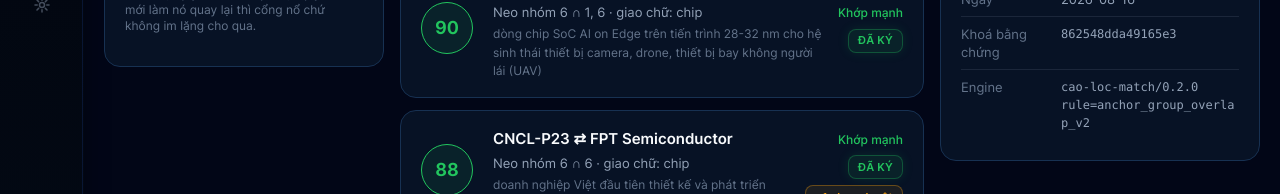
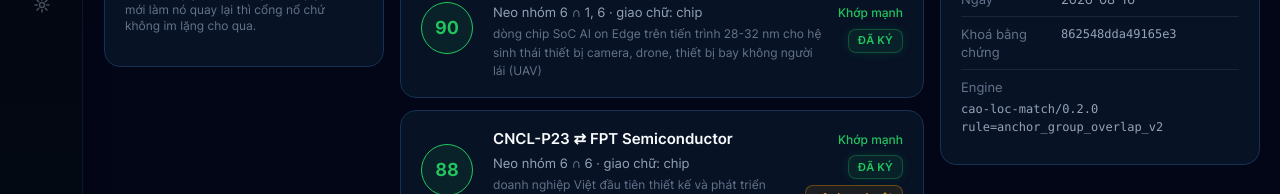
Before and after one commit to nclamvn/CLM, a Next.js app: page /dashboard/matching in a window 1280 px wide. Shown: the part 509-703 px from the top of the page. Built offline with nearby package versions, Linux system fonts and the light colour scheme; no server answers.

Commit message:
fix(ui): chuoi dinh danh dai xuong dong rieng thay vi ngat giua chu

```diff
--- a/components/dash/MatchingWorkbench.tsx
+++ b/components/dash/MatchingWorkbench.tsx
@@ -166,7 +166,7 @@ export function MatchingWorkbench() {
                   {current.khoaBangChung ?? 'chưa đóng khoá'}
                 </span>
               </li>
-              <li><span className="mw-trail__k">Engine</span><span className="mw-trail__v t-mono-01">{current.engine}</span></li>
+              <li className="is-dai"><span className="mw-trail__k">Engine</span><span className="mw-trail__v t-mono-01">{current.engine}</span></li>
             </ul>
 
             {current.chuaDuyet.length > 0 ? (
--- a/styles/dashboard.css
+++ b/styles/dashboard.css
@@ -470,6 +470,10 @@
 .dash-shell .mw-trail__k { color: var(--color-text-muted); }
 .dash-shell .mw-trail__v { color: var(--color-text-secondary); min-width: 0; overflow-wrap: anywhere; }
 .dash-shell .mw-trail li.is-claim .mw-trail__v { color: var(--color-accent-amber); }
+/* Dong mang chuoi dinh danh dai (engine version, khoa bam): cho nhan len tren, gia tri
+   chiem tron be ngang. Ep vao cot 1fr thi chuoi mono bi ngat GIUA CHU, kieu 'overla p_v2',
+   nhin nhu chu bi hong chu khong nhu chu xuong dong. */
+.dash-shell .mw-trail li.is-dai { grid-template-columns: minmax(0, 1fr); gap: var(--space-1); }
 .dash-shell .mw-vouch { margin-top: var(--space-3); padding: var(--space-2_5) var(--space-3); border-radius: var(--radius-sm); background: var(--fill-blue-subtle); border: var(--stroke-hairline) solid var(--color-border-subtle); font-size: 12px; line-height: 16px; color: var(--color-text-secondary); }
 .dash-shell .mw-hint { font-size: 12px; line-height: 16px; color: var(--color-text-muted); margin: var(--space-2) 0 var(--space-3); }
 .dash-shell .mw-note { width: 100%; background: var(--color-bg-surface-2); border: var(--stroke-hairline) solid var(--color-border-subtle); border-radius: var(--radius-sm); color: var(--color-text-primary); font-size: 13px; padding: var(--space-2_5) var(--space-3); margin-top: var(--space-1_5); resize: vertical; font-family: var(--font-ui); }
```
Also changed, not shown: reports/man-registry.png, 1 other file (tests, documents, lock files or other folders).
